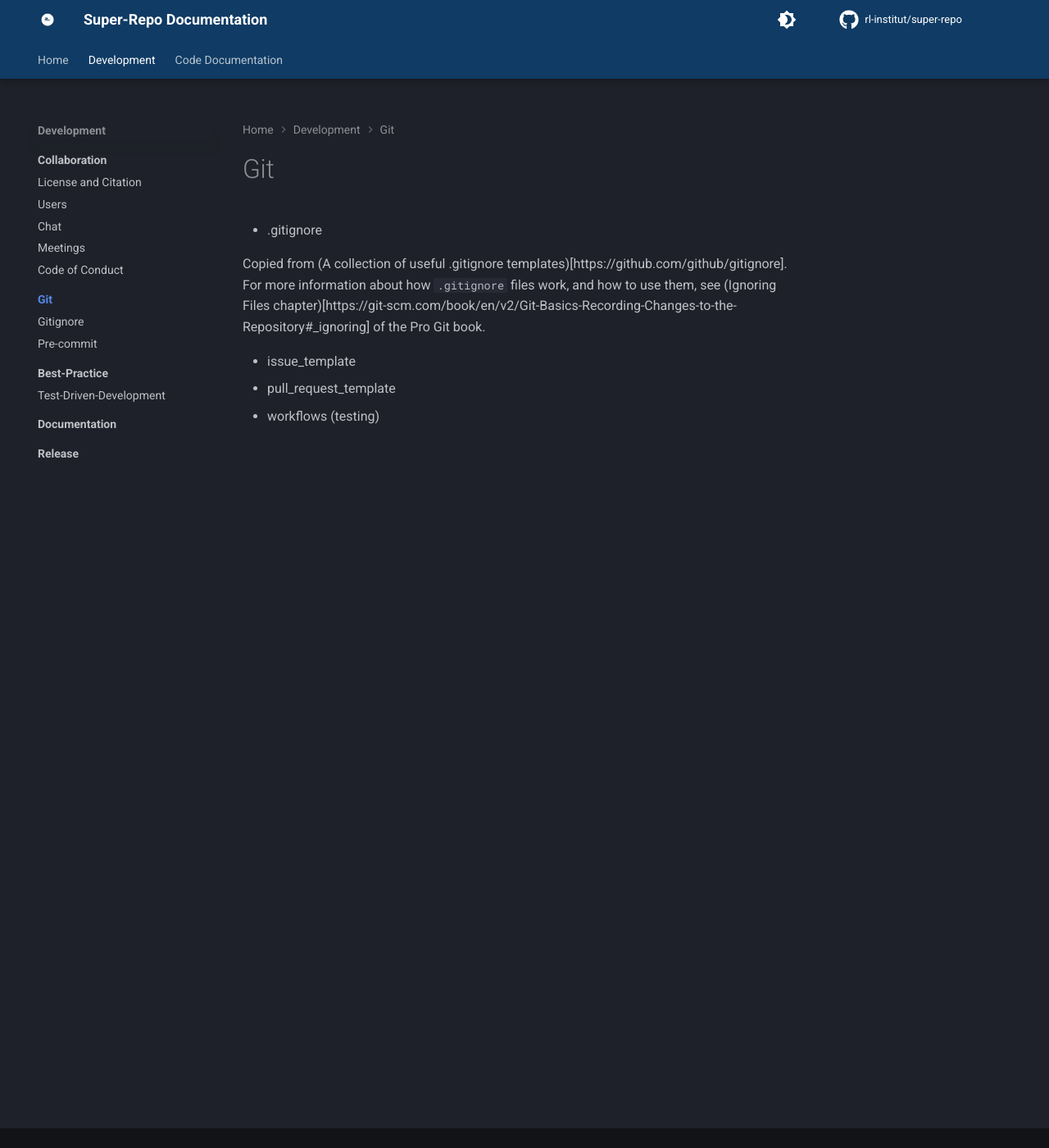
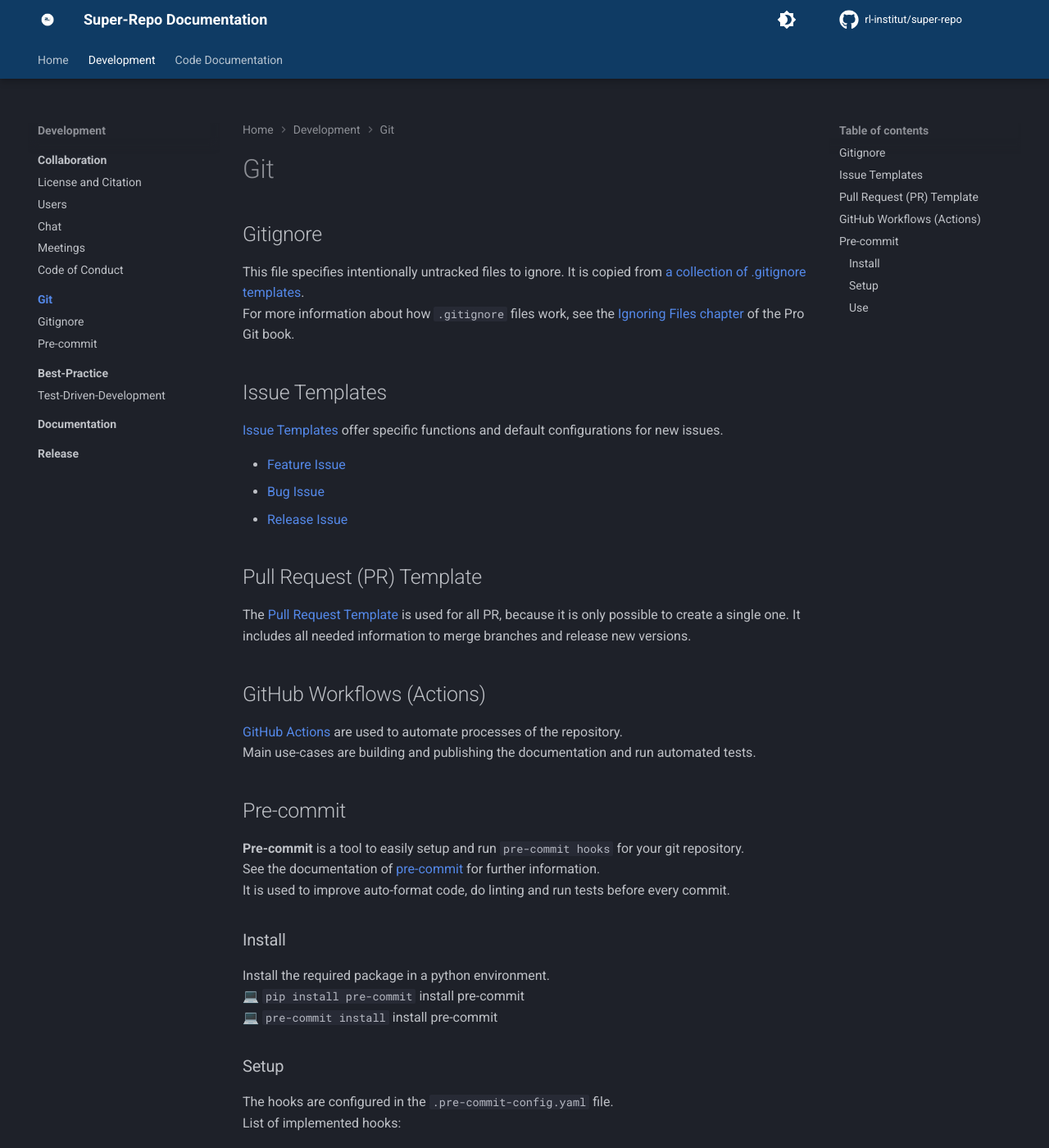
Before and after one commit to rl-institut/super-repo, an MkDocs documentation site: the page built from docs/development/git/index.md, in a window 1280 px wide and 1400 px high. Shown: the whole window at 82% size. Built offline with MkDocs 1.6.1 and Material for MkDocs 9.7.7, drawn with Linux system fonts in a browser that asks for light colours; comment, search, counter and statistics services are not loaded; the version menu is left out; some of the changed text lies outside the part shown.

Commit message:
Merge docs pages git and add template docs #1

```diff
--- a/docs/development/git/index.md
+++ b/docs/development/git/index.md
@@ -1,10 +1,71 @@
 # Git
 
-- .gitignore
+## Gitignore
 
-Copied from (A collection of useful .gitignore templates)[https://github.com/github/gitignore]. <br>
-For more information about how `.gitignore` files work, and how to use them, see (Ignoring Files chapter)[https://git-scm.com/book/en/v2/Git-Basics-Recording-Changes-to-the-Repository#_ignoring] of the Pro Git book.
+This file specifies intentionally untracked files to ignore.
+It is copied from [a collection of .gitignore templates](https://github.com/github/gitignore). <br>
+For more information about how `.gitignore` files work, see the [Ignoring Files chapter](https://git-scm.com/book/en/v2/Git-Basics-Recording-Changes-to-the-Repository#_ignoring) of the Pro Git book.
 
-- issue_template
-- pull_request_template
-- workflows (testing)
+## Issue Templates
+
+[Issue Templates](https://docs.github.com/en/communities/using-templates-to-encourage-useful-issues-and-pull-requests/configuring-issue-templates-for-your-repository)
+offer specific functions and default configurations for new issues.
+
+- [Feature Issue](https://github.com/rl-institut/super-repo/blob/production/.github/ISSUE_TEMPLATE/issue_template_feature.md)
+- [Bug Issue](https://github.com/rl-institut/super-repo/blob/production/.github/ISSUE_TEMPLATE/issue_template_bug.md)
+- [Release Issue](https://github.com/rl-institut/super-repo/blob/production/.github/ISSUE_TEMPLATE/issue_template_release.md)
+
+## Pull Request (PR) Template
+
+The [Pull Request Template](https://docs.github.com/en/communities/using-templates-to-encourage-useful-issues-and-pull-requests/creating-a-pull-request-template-for-your-repository)
+is used for all PR, because it is only possible to create a single one.
+It includes all needed information to merge branches and release new versions.
+
+## GitHub Workflows (Actions)
+
+[GitHub Actions](https://github.com/rl-institut/super-repo/actions)
+are used to automate processes of the repository. <br>
+Main use-cases are building and publishing the documentation and run automated tests.
+
+## Pre-commit
+
+**Pre-commit** is a tool to easily setup and run `pre-commit hooks` for your git repository.<br>
+See the documentation of [pre-commit](https://pre-commit.com/) for further information.<br>
+It is used to improve auto-format code, do linting and run tests before every commit.
+
+### Install
+
+Install the required package in a python environment. <br>
+💻 `pip install pre-commit` install pre-commit <br>
+💻 `pre-commit install` install pre-commit
+
+### Setup
+
+The hooks are configured in the `.pre-commit-config.yaml` file.<br>
+List of implemented hooks:
+
+- [Pre-commit-hooks](https://github.com/pre-commit/pre-commit-hooks) - Out-of-the-box hooks
+- [Black](https://github.com/psf/black) - Python code formatter
+- [isort](https://github.com/pycqa/isort) - Sort Python imports
+- [Ruff](https://github.com/astral-sh/ruff-pre-commit) - Fast Python linter, written in Rust
+- [Flake8](https://github.com/pycqa/flake8) - Python linter with PyFlakes and pycodestyle
+- [mypy mirror](https://github.com/pre-commit/mirrors-mypy) - Added static types to Python
+- [mirrors-prettier](https://github.com/pre-commit/mirrors-prettier) - Formatting for other files then python scripts
+
+### Use
+
+All commits will trigger the hooks automatically.<br>
+💠 `git commit file -m "Commit message #IssueNr"` to commit
+
+Commit without running the hooks.<br>
+💠 `git commit --no-verify file` to commit without hooks
+
+!!! Note
+    There can be problems with file line endings on Windows, `CRLF` is used on Windows and `LF` is used on Linux.
+
+To run the hooks on all files in your repository use:<br>
+💻 `pre-commit run --all-files`
+
+!!! Warning
+    If the hook is applied to markdown files that include special formatting,
+    (e.g. `mkdocs.yml`), this can introduce incorrect changes.
```
Also changed, not shown: docs/development/git/gitignore.md (deleted, +0 -4 lines), docs/development/git/pre-commit.md (deleted, +0 -43 lines).
